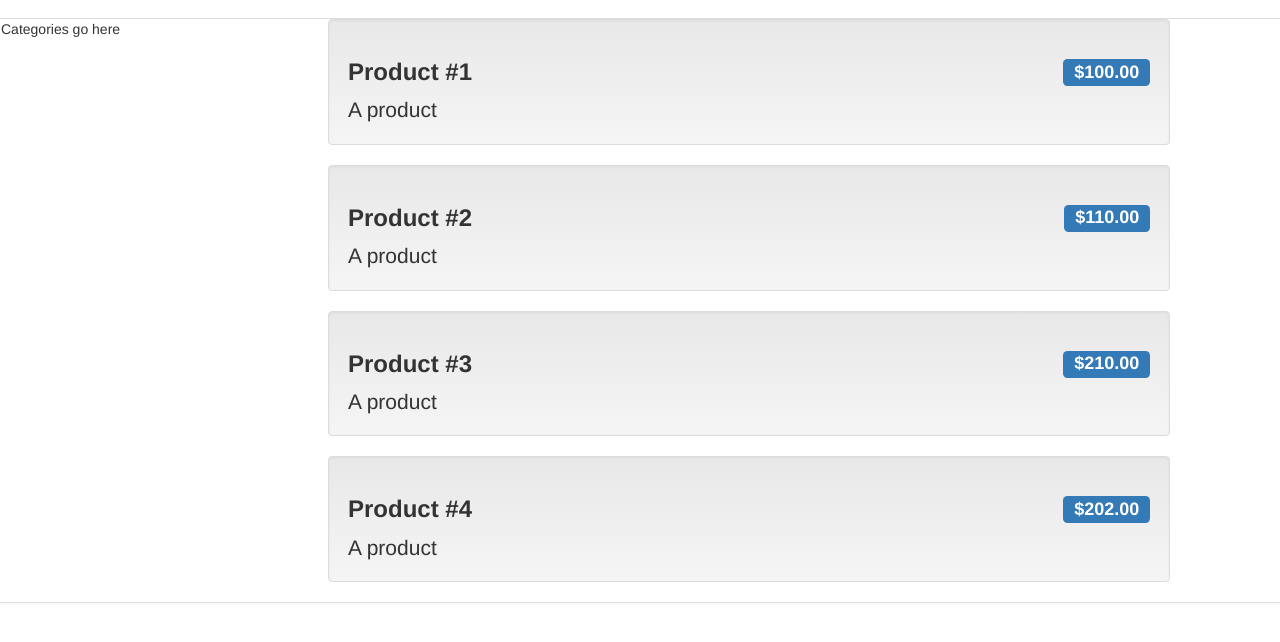
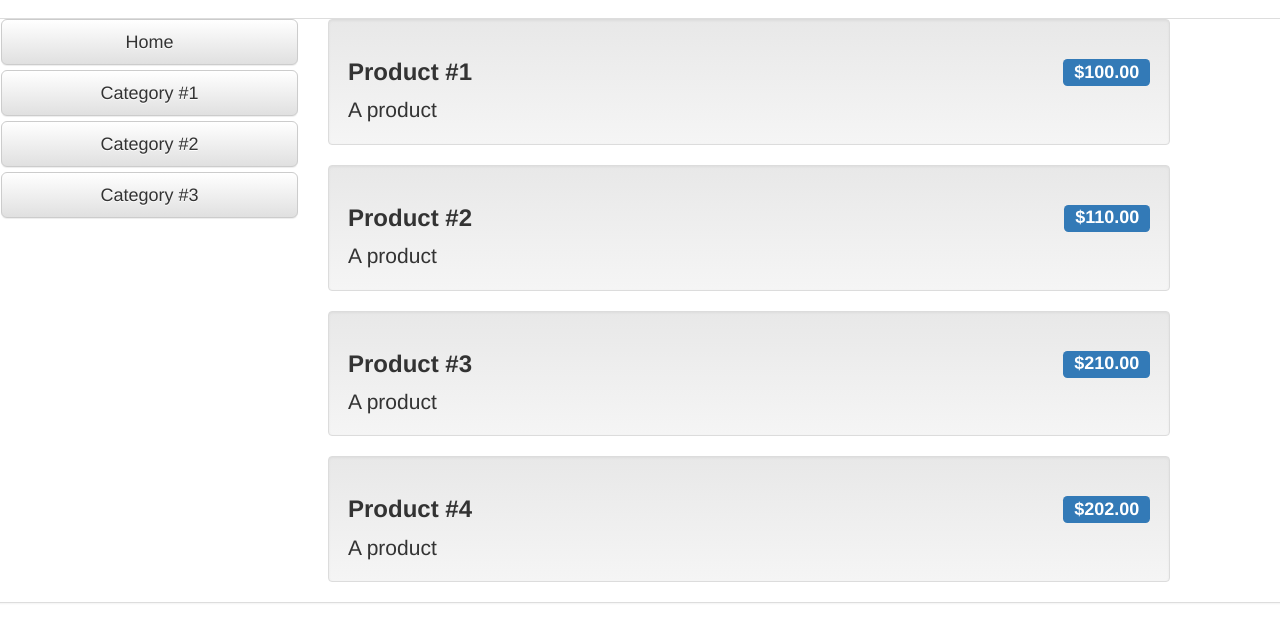
Before and after one commit to Moise97/SportsStore, a plain HTML site: page angularjs/app.html in a window 1280 px wide. Shown: the part 54-696 px from the top of the page. Drawn offline with nearby package versions, Linux system fonts and the light colour scheme.

Commit message:
Generate the category navigation links

```diff
--- a/angularjs/app.html
+++ b/angularjs/app.html
@@ -6,9 +6,10 @@
         <link rel="stylesheet" href="bootstrap.css">
         <link rel="stylesheet" href="bootstrap-theme.css">
         <script>
-            angular.module("sportsStore", []);
+            angular.module("sportsStore", ["customFilters"]);
         </script>
         <script src="controllers/sportsStore.js"></script>
+        <script src="filters/customFilters.js"></script>
     </head>
     <body ng-controller="sportsStoreCtrl">
         <div class="navbar navbar-inverse">
@@ -16,7 +17,10 @@
         </div>
         <div class="panel panel-default row">
             <div class="col-xs-3">
-                Categories go here
+                <a ng-click="selectCategory()"
+                    class="btn btn-block btn-default btn-lg">Home</a>
+                <a ng-repeat="item in data.products | orderBy: 'category' | unique: 'category'"
+                    ng-click="selectCategory(item)" class="btn btn-block btn-default btn-lg">{{item}}</a>
             </div>
             <div class="col-xs-8">
                 <div class="well" ng-repeat="item in data.products">
```
